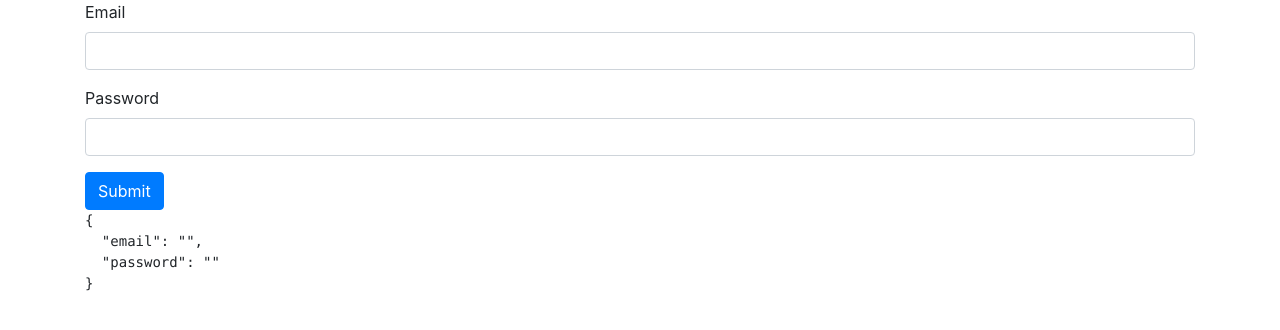
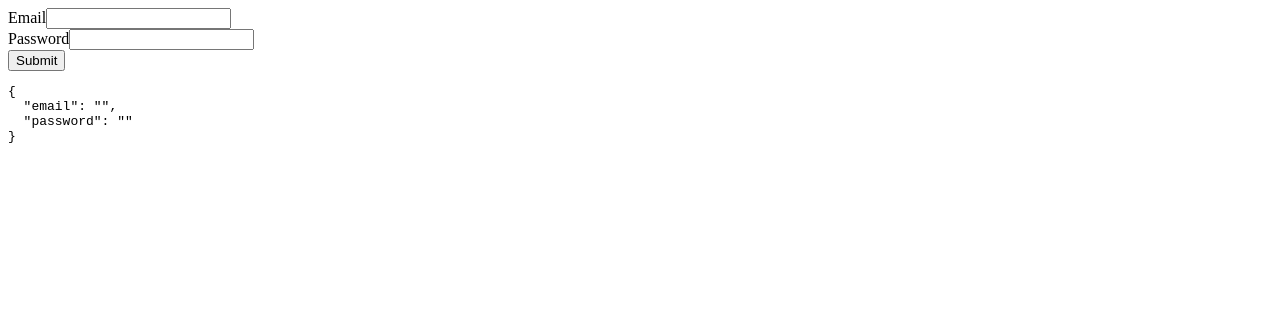
Before and after one commit to mega13d/codecraft-learn-angular, an Angular app in the folder angular-forms/: page /model-driven-forms in a window 1280 px wide. Shown: the top 330 px of the page. Built offline with nearby package versions, Linux system fonts and the light colour scheme.

Commit message:
LANG-1 Angular Forms  * WIP: Bootstrap problems

```diff
--- a/angular-forms/angular.json
+++ b/angular-forms/angular.json
@@ -80,6 +80,7 @@
             "tsConfig": "src/tsconfig.spec.json",
             "karmaConfig": "src/karma.conf.js",
             "styles": [
+              "../node_modules/bootstrap/dist/css/bootstrap.min.css",
               "src/styles.css"
             ],
             "scripts": [],
--- a/angular-forms/src/index.html
+++ b/angular-forms/src/index.html
@@ -7,7 +7,7 @@
 
   <meta name="viewport" content="width=device-width, initial-scale=1">
   <link rel="icon" type="image/x-icon" href="favicon.ico">
-  <link type="text/css" rel="stylesheet" href="//unpkg.com/bootstrap/dist/css/bootstrap.min.css" />
+<!-- TODO add bootstrap from npm -->
 </head>
 <body>
   <app-root></app-root>
```
